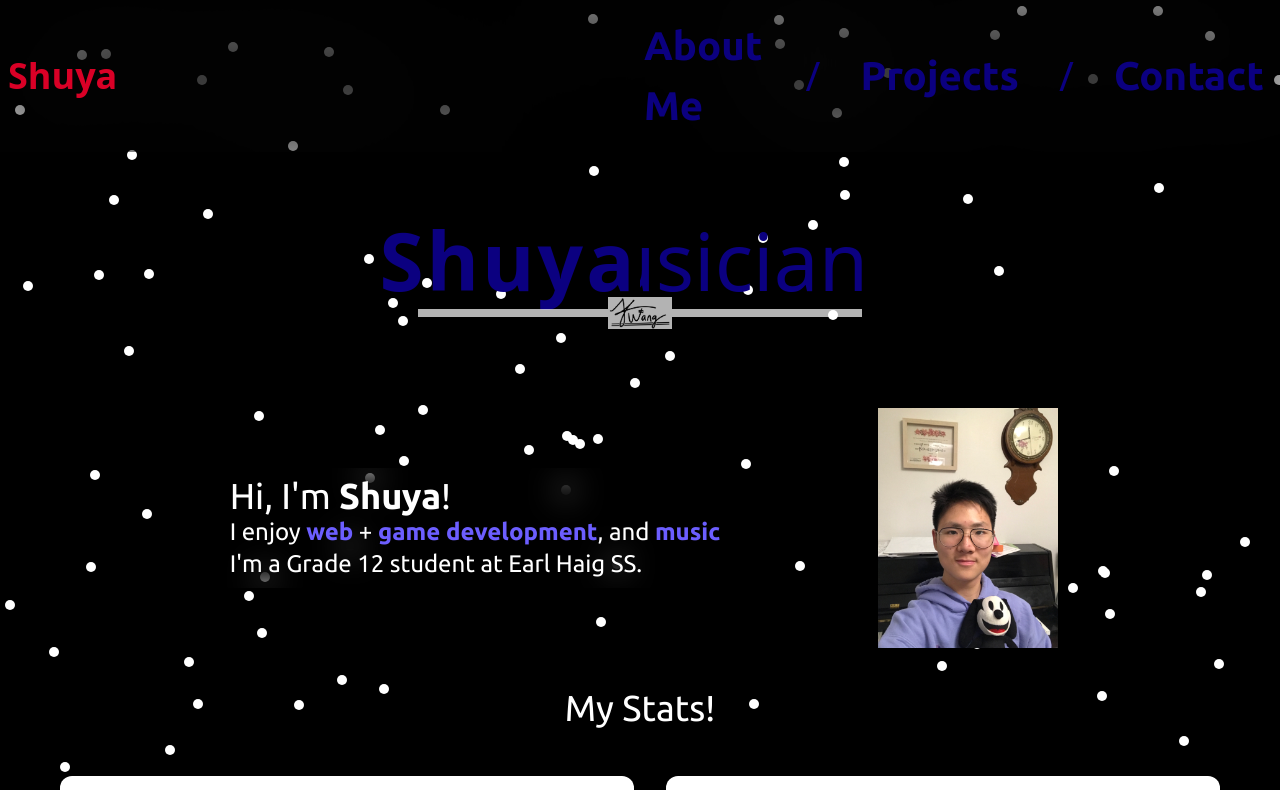
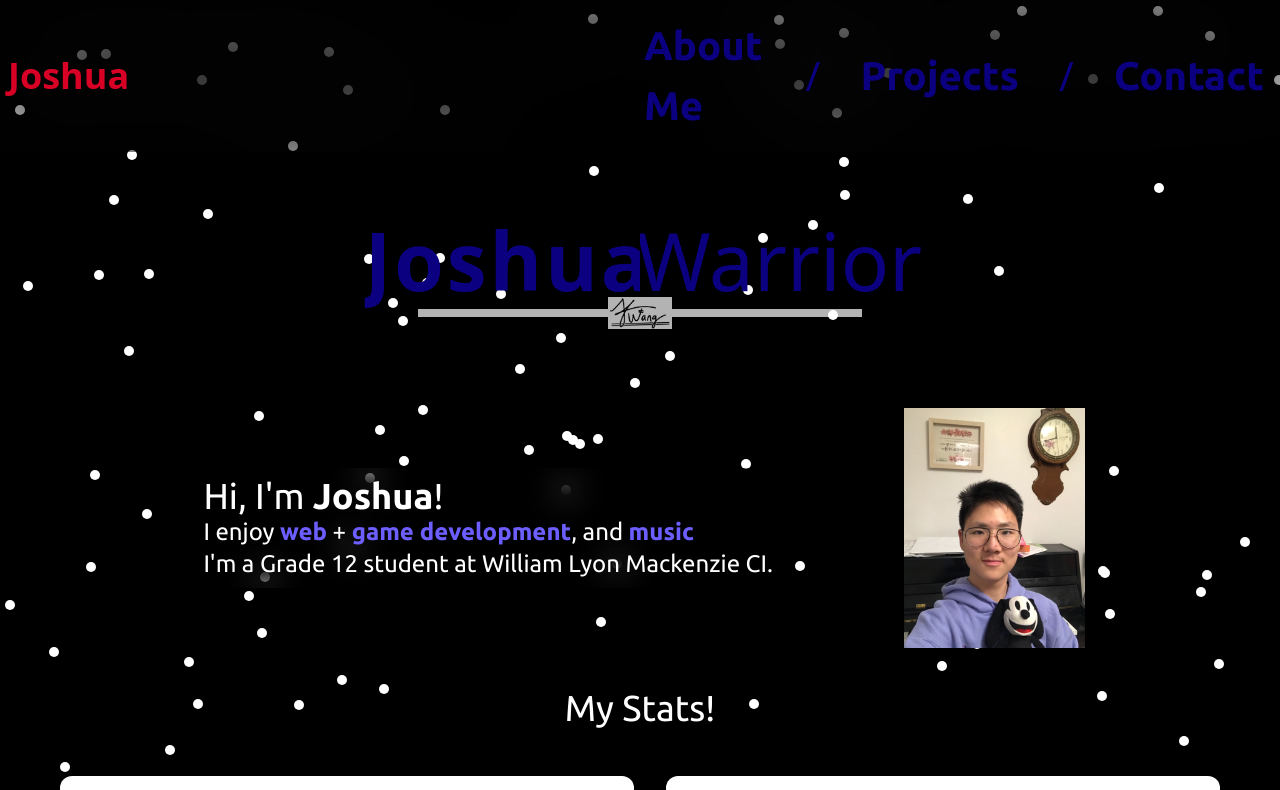
Before and after one commit to JojoTheWarrior/Portfolio, a React (Create React App) app: page / in a window 1280 px wide. Shown: the top 790 px of the page. Built offline with nearby package versions, Linux system fonts and the light colour scheme; no server answers.

Commit message:
reverted identity value

```diff
--- a/src/App.js
+++ b/src/App.js
@@ -8,6 +8,7 @@ import AboutMe from './components/AboutMe';
 import Background from "./components/Background";
 import Carousel from './components/Carousel';
 import Stats from './components/Stats';
+import Projects from './components/Projects';
 
 function App() {
   return (
@@ -23,6 +24,11 @@ function App() {
               <Stats />
             </>
             } />
+            <Route path="/projects" element={
+              <>
+                <Projects />
+              </>
+            } />
         </Routes>
       </div>
     </Router>
--- a/src/components/AboutMe.jsx
+++ b/src/components/AboutMe.jsx
@@ -8,9 +8,9 @@ const AboutMe = () => {
         {/* Name and profile picture */}
         <div className='font-ubuntu flex background-blur-sm mx-8vh p-1vh justify-evenly items-center'>
             <div className="text-white p-1vh backdrop-blur-lg">
-              <h1 className="text-4xl">Hi, I'm <b>Shuya</b>!</h1>
+              <h1 className="text-4xl">Hi, I'm <b>Joshua</b>!</h1>
               <p className="text-2xl">I enjoy <b className="text-palette-lapis">web</b> + <b className="text-palette-lapis"> game development</b>, and <b className="text-palette-lapis">music</b></p>
-              <p className="text-2xl">I'm a Grade 12 student at Earl Haig SS.</p>
+              <p className="text-2xl">I'm a Grade 12 student at William Lyon Mackenzie CI.</p>
             </div>
             <div className="">
               <img src={temp_pfp} className="h-30vh"/>
--- a/src/components/Name.jsx
+++ b/src/components/Name.jsx
@@ -90,7 +90,7 @@ const Name = () => {
                     letterSpacing: '0.03763em'
                 }}
             >
-                Shuya Wang
+                Joshua Wang
             </span>
             <span
                 className="absolute text-10vmin text-palette-blue z-20"
@@ -103,7 +103,7 @@ const Name = () => {
                     100% 0%)`
                 }}
             >
-                BidMusician
+                JojoTheWarrior
             </span>
         </div>
     </div>
--- a/src/components/Navbar.jsx
+++ b/src/components/Navbar.jsx
@@ -8,7 +8,7 @@ const Navbar = () => {
         <nav className="fixed flex justify-between top-0 left-0 w-full backdrop-blur-2xl hover:backdrop-blur-3xl transition duration-250 z-80 p-1vh">
             {/* Logo */}
             <div className="flex w-full items-center content-center">
-                <h1 className="text-4xl font-bold animate-colorChange">Shuya</h1>
+                <h1 className="text-4xl font-bold animate-colorChange">Joshua</h1>
                 {/*<img src={logo} className="h-15vh"/>*/}
             </div>
 
--- /dev/null
+++ b/src/components/Projects.jsx
@@ -0,0 +1,22 @@
+import React, { useState } from 'react'
+
+const Projects = () => {
+
+
+    return (
+        <div>
+            {/* Switch */}
+            <div className="flex w-full mt-25vh font-ubuntu font-bold text-white">
+                <div className="w-40vw">
+                    Grid View
+                </div>
+                <div className="w-40vw">
+                    Categorical View
+                </div>
+            </div>
+
+        </div>
+    )
+}
+
+export default Projects
```
